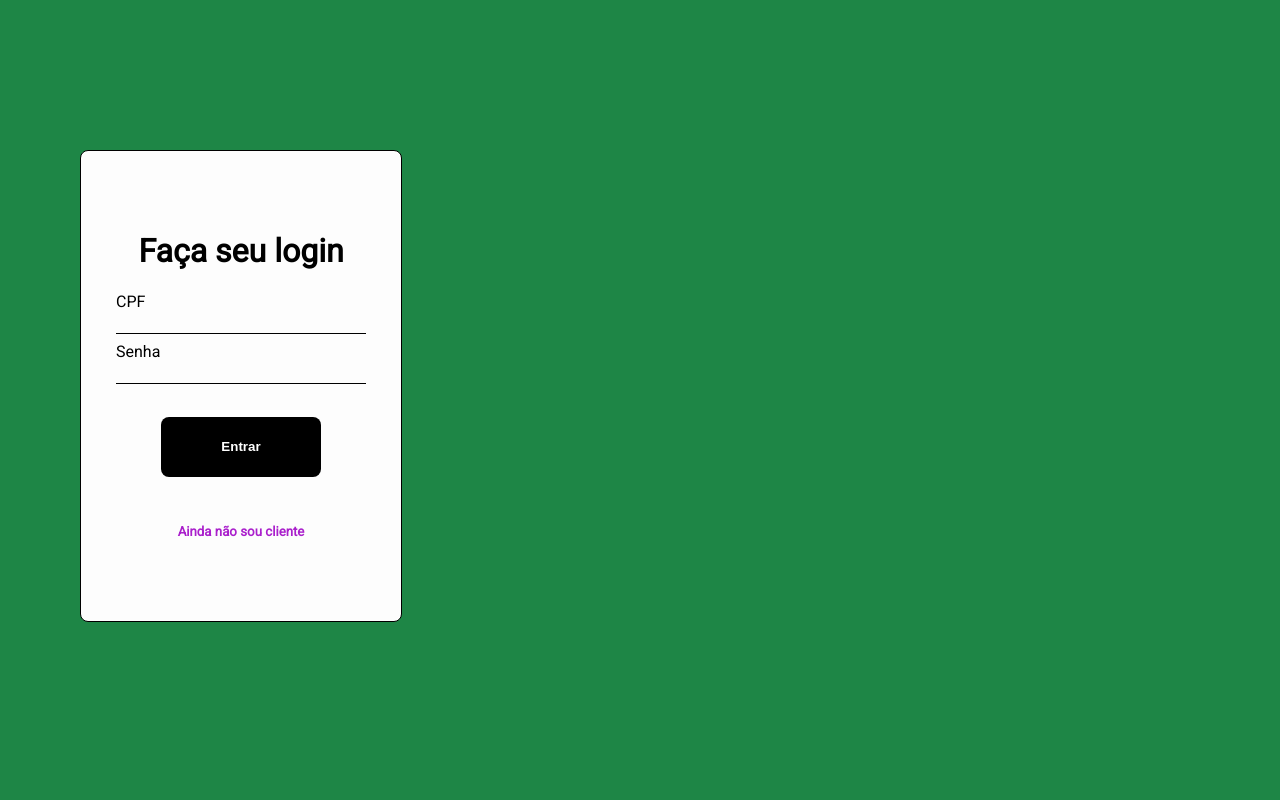
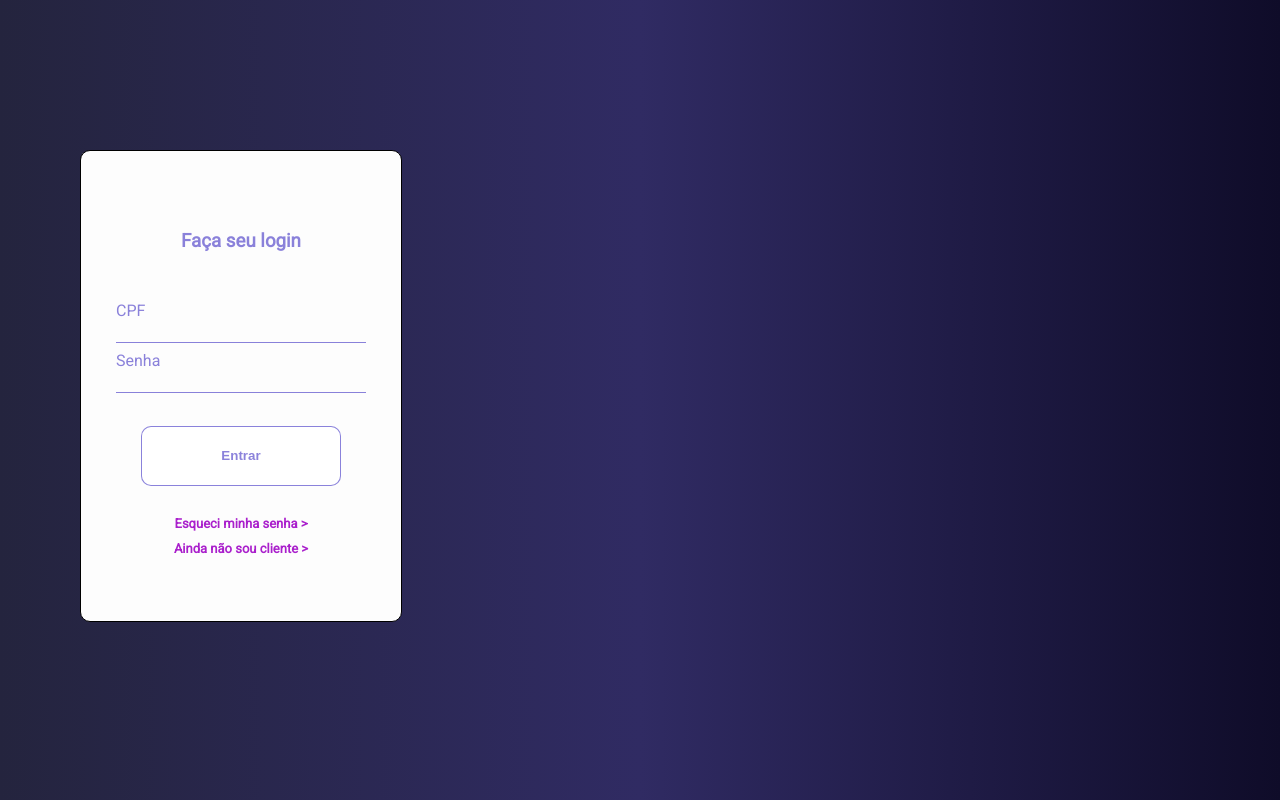
Before and after one commit to kelvinteixeira/FakeBank, a React (Create React App) app: page / in a window 1280 px wide. Built offline with nearby package versions, Linux system fonts and the light colour scheme.

Commit message:
Estilizado a homePage

```diff
--- a/src/app.css
+++ b/src/app.css
@@ -4,5 +4,6 @@ body {
   margin: 0;
   padding: 0;
   font-family: 'Roboto', sans-serif;
-  background: rgb(30, 134, 70);
+  background: #0f0c29;
+  background: linear-gradient(to right, #24243e, #302b63, #0f0c29);
 }
--- a/src/components/Home/index.js
+++ b/src/components/Home/index.js
@@ -22,7 +22,9 @@ export default function Home() {
 
     <form>
 
-      <h1>Faça seu login</h1>
+      <div className="fazerLogin">
+        <h3>Faça seu login</h3>
+      </div>
 
       <label>CPF
         <input value= { cpf } type="text" onChange={ (e) => setCpf(e.target.value)}></input>
@@ -34,9 +36,8 @@ export default function Home() {
 
       <button onClick={logar}>Entrar</button>
 
-      <Link className="linkDash" to="/singup">
-        <h5>Ainda não sou cliente</h5>
-      </Link>
+      <Link className="links" to="/recovey">Esqueci minha senha &gt; </Link>
+      <Link className="links" to="/singup">Ainda não sou cliente &gt; </Link>
     </form>
   )
 }
--- a/src/components/Home/style.css
+++ b/src/components/Home/style.css
@@ -1,4 +1,9 @@
 @import url("https://fonts.googleapis.com/css2?family=Roboto&display=swap");
+
+.fazerLogin {
+    margin-bottom: 30px;
+    color: #2818bd8a;
+}
 
 form {
     display: flex;
@@ -7,7 +12,7 @@ form {
     justify-content: center;
     width: 300px;
     padding: 10px;
-    border-radius: 8px;
+    border-radius: 10px;
     border: solid 1px #000;
     margin-top: 150px;
     margin-left: 80px;
@@ -20,9 +25,9 @@ label {
     flex-direction: column;
     align-items: left;
     margin-bottom: 8px;
-    color: #000;
     max-width: 250px;
     width: 100%;
+    color: #2818bd8a;
 }
 
 
@@ -31,40 +36,42 @@ input {
     outline: none;
     background-color: transparent;
     border: 0;
-    border-bottom: 1px solid #000;
+    border-bottom: 1px solid #2818bd8a;
 }
 
 
 button {
-    color: #fff;
-    background: #000;
+    color: #2818bd8a;
+    background: #fff;
     margin-top: 25px;
     margin-bottom: 25px;
-    border-radius: 8px;
+    border-radius: 10px;
     font-weight: bold;
-    border: 0;
+    border: 1px solid #2818bd8a;
     height: 60px;
-    width: 160px;
+    width: 200px;
     cursor: pointer;
     transition: ease-in-out 0.5s;
 }
 
 button:hover {
-    background-color: #fff;
-    color: #000;
+    background-color: #2818bd8a;
+    color: #fff;
     border: 1px solid #000;
 }
 
-.linkDash {
+
+.links {
+    font-weight: bold;
     text-decoration: none;
-}
-
-h5 {
     cursor: pointer;
     color: rgb(170, 32, 204);
     transition: ease-in-out 0.3s;
+    margin: 5px;
+    font-size: 13px;
 }
 
-h5:hover {
-    color: rgb(18, 15, 19);
+.links:hover {
+    color: #0f0c29;
+    ;
 }
--- /dev/null
+++ b/src/components/Recuperação/index.js
@@ -0,0 +1,9 @@
+import React from 'react'
+
+export default function Recovery() {
+  return (
+    <>
+    <h1>Recovery funfando</h1>
+    </>
+  )
+}
--- a/src/routes.js
+++ b/src/routes.js
@@ -5,6 +5,7 @@ import Home from './components/Home/index'
 import Dashboard from './components/Dashboard/index'
 import Error from './components/Error/index'
 import SingUp from './components/Singup'
+import Recovery from './components/Recuperação'
 
 
 export default function Routes() {
@@ -14,6 +15,7 @@ export default function Routes() {
       <Route path="/" exact component={Home}></Route>
       <Route path="/singup" exact component={SingUp}></Route>
       <Route path="/dashboard" exact component={Dashboard}></Route>
+      <Route path="/recovey" exact component={Recovery}></Route>
       <Route path="*" component={Error}></Route>
     </Switch>
   </BrowserRouter>
```
